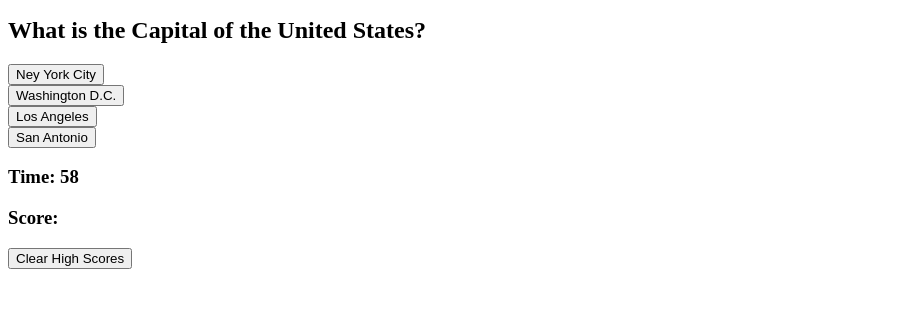
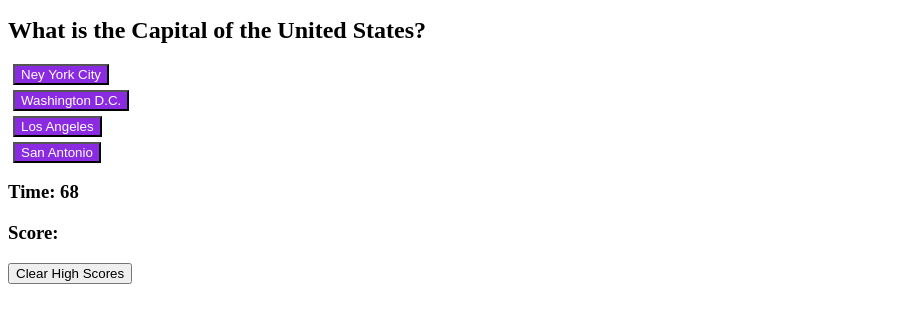
Before and after one commit to AryaSaini/code-quiz, a plain HTML site: page index.html in a window 1280 px wide. Both pictures are taken after a click on the button "Start Quiz". Shown: the part 150-472 px from the top of the page, without its empty margins (0-899 px from the left). Drawn offline with Linux system fonts and the light colour scheme.

Commit message:
final edits

```diff
--- a/assets /index.js
+++ b/assets /index.js
@@ -39,9 +39,10 @@ var questions = [
 
 var score = 0;
 var timer;
+var currentQuestionIndex = 0
 function startQuiz() {
     document.getElementById("timer").style.display = "block";
-    timeLeft = 60;
+    timeLeft = 70;
     currentQuestionIndex = 0;
 
     var answerButtons = document.querySelectorAll(".answer");
@@ -112,8 +113,9 @@ function endQuiz() {
     highScores.sort((a, b) => b.score - a.score);
     document.getElementById("highScores").innerHtML = "<h3>High Scores:</h3>"
     for (let i = 0; i < highScores.length; i++) {
-        document.getElementById("highScores").innerHTML += "<p>" + (i + 1) + "." + highScores[i].initials + " - " + highScores[i].score + " - " + "</p>";
+        document.getElementById("highScores").innerHTML += "<p>" + (i + 1) + "." + highScores[i].initials + " - " + highScores[i].score + "</p>";
     }
+
     localStorage.setItem("highScores", JSON.stringify(highScores));
 }
 
--- a/assets /style.css
+++ b/assets /style.css
@@ -11,4 +11,6 @@ text-align: center;
 
 .customButton{
     margin: 5px;
+    background-color: blueviolet;
+    color: white;
 }
--- a/index.html
+++ b/index.html
@@ -11,12 +11,12 @@
 <body>
     <h1>Test Your General Knowledge</h1>
     <button class="button" id="startButton">Start Quiz</button>
-    <div id= "quizBox">
+    <div id="quizBox">
         <h2 id="question"></h2>
-        <button id="answer1" class="answer custonButton" style="display: none;">Answer 1</button>
-        <button id="answer2" class="answer custonButton" style="display: none;">Answer 2</button>
-        <button id="answer3" class="answer custonButton" style="display: none;">Answer 3</button>
-        <button id="answer4" class="answer custonButton" style="display: none;">Answer 4</button>
+        <button id="answer1" class="answer customButton" style="display: none;">Answer 1</button>
+        <button id="answer2" class="answer customButton" style="display: none;">Answer 2</button>
+        <button id="answer3" class="answer customButton" style="display: none;">Answer 3</button>
+        <button id="answer4" class="answer customButton" style="display: none;">Answer 4</button>
     </div>
     <h3 id="timer">Timer:</h3>
     <h3 id="score">Score:</h3>
```
Also changed, not shown: 1 other file.
